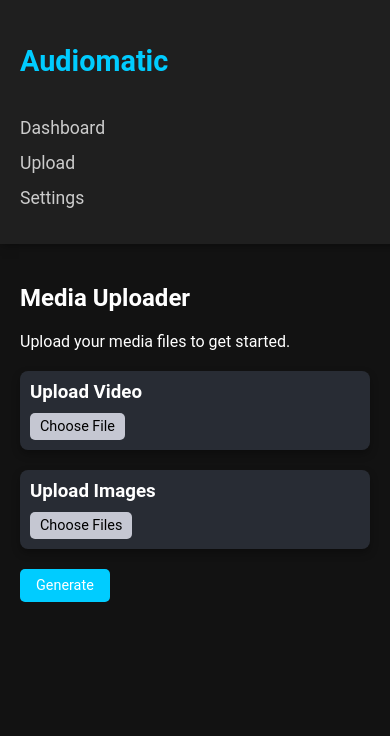
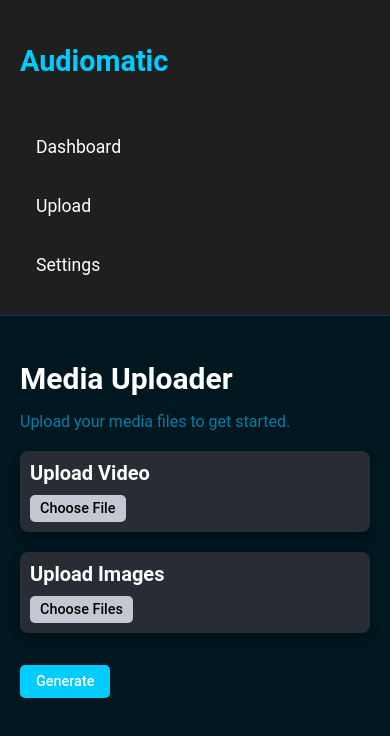
Before and after one commit to MaryZhao1037/Audiomatic, a React (Create React App) app in the folder audiomatic/: page / in a window 390 px wide. Shown: the top 736 px of the page. Built offline with nearby package versions, Linux system fonts and the light colour scheme.

Commit message:
added tailwind

```diff
--- a/audiomatic/package.json
+++ b/audiomatic/package.json
@@ -7,6 +7,7 @@
     "@testing-library/jest-dom": "^5.17.0",
     "@testing-library/react": "^13.4.0",
     "@testing-library/user-event": "^13.5.0",
+    "lucide": "^0.454.0",
     "react": "^18.3.1",
     "react-dom": "^18.3.1",
     "react-scripts": "5.0.1",
@@ -36,5 +37,10 @@
       "last 1 firefox version",
       "last 1 safari version"
     ]
+  },
+  "devDependencies": {
+    "autoprefixer": "^10.4.20",
+    "postcss": "^8.4.47",
+    "tailwindcss": "^3.4.14"
   }
 }
--- /dev/null
+++ b/audiomatic/postcss.config.js
@@ -0,0 +1,6 @@
+module.exports = {
+  plugins: {
+    tailwindcss: {},
+    autoprefixer: {},
+  },
+}
--- a/audiomatic/src/App.js
+++ b/audiomatic/src/App.js
@@ -1,5 +1,7 @@
 import React, { useState } from 'react';
 import './App.css';
+import './index.css'
+
 
 function App() {
   const [frames, setFrames] = useState([]);
--- a/audiomatic/src/index.css
+++ b/audiomatic/src/index.css
@@ -1,13 +1,145 @@
-body {
-  margin: 0;
-  font-family: -apple-system, BlinkMacSystemFont, 'Segoe UI', 'Roboto', 'Oxygen',
-    'Ubuntu', 'Cantarell', 'Fira Sans', 'Droid Sans', 'Helvetica Neue',
-    sans-serif;
-  -webkit-font-smoothing: antialiased;
-  -moz-osx-font-smoothing: grayscale;
+.App {
+  display: flex;
+  min-height: 100vh;
+  background-color: #00171F;
 }
 
-code {
-  font-family: source-code-pro, Menlo, Monaco, Consolas, 'Courier New',
-    monospace;
+.App-sidebar {
+  width: 250px;
+  background-color: #00171F;
+  border-right: 1px solid #003459;
+  padding: 1.5rem;
 }
+
+.App-title {
+  font-size: 1.5rem;
+  font-weight: bold;
+  color: #00A8E8;
+  margin-bottom: 2rem;
+}
+
+.App-sidebar nav ul {
+  list-style: none;
+  padding: 0;
+  margin: 0;
+}
+
+.App-sidebar nav ul li {
+  padding: 0.75rem 1rem;
+  margin-bottom: 0.5rem;
+  color: #FFFFFF;
+  cursor: pointer;
+  border-radius: 0.375rem;
+  transition: all 0.2s ease;
+}
+
+.App-sidebar nav ul li:hover {
+  background-color: #003459;
+  color: #00A8E8;
+}
+
+.App-main {
+  flex: 1;
+  padding: 2rem;
+  background-color: #00171F;
+}
+
+.App-header {
+  margin-bottom: 2rem;
+}
+
+.App-header h2 {
+  font-size: 1.875rem;
+  font-weight: bold;
+  color: #FFFFFF;
+  margin-bottom: 0.5rem;
+}
+
+.App-header p {
+  color: #007EA7;
+}
+
+.upload-section {
+  background-color: #003459;
+  padding: 1.5rem;
+  border-radius: 0.5rem;
+  margin-bottom: 1.5rem;
+}
+
+.upload-section h3 {
+  font-size: 1.25rem;
+  font-weight: 600;
+  color: #FFFFFF;
+  margin-bottom: 1rem;
+}
+
+.upload-section button {
+  background-color: #007EA7;
+  color: #FFFFFF;
+  padding: 0.75rem 1.5rem;
+  border: none;
+  border-radius: 0.375rem;
+  font-weight: 500;
+  cursor: pointer;
+  transition: background-color 0.2s ease;
+}
+
+.upload-section button:hover {
+  background-color: #00A8E8;
+}
+
+.uploading-text {
+  background-color: #003459;
+  color: #00A8E8;
+  padding: 1rem;
+  border-radius: 0.375rem;
+  margin: 1rem 0;
+}
+
+.video-preview-section {
+  margin-top: 2rem;
+}
+
+.btn-generate {
+  background-color: #00A8E8;
+  color: #FFFFFF;
+  padding: 0.75rem 1.5rem;
+  border: none;
+  border-radius: 0.375rem;
+  font-weight: 500;
+  cursor: pointer;
+  transition: background-color 0.2s ease;
+  margin-bottom: 1rem;
+}
+
+.btn-generate:hover {
+  background-color: #007EA7;
+}
+
+.video-preview-section video {
+  max-width: 100%;
+  border-radius: 0.5rem;
+  border: 1px solid #003459;
+}
+
+/* Add some responsiveness */
+@media (max-width: 768px) {
+  .App {
+    flex-direction: column;
+  }
+
+  .App-sidebar {
+    width: 100%;
+    padding: 1rem;
+    border-right: none;
+    border-bottom: 1px solid #003459;
+  }
+
+  .App-main {
+    padding: 1rem;
+  }
+
+  .video-preview-section video {
+    width: 100%;
+  }
+}
```
Also changed, not shown: audiomatic/tailwind.config.js (added, +12 -0 lines), 1 other file (tests, documents, lock files or other folders).
